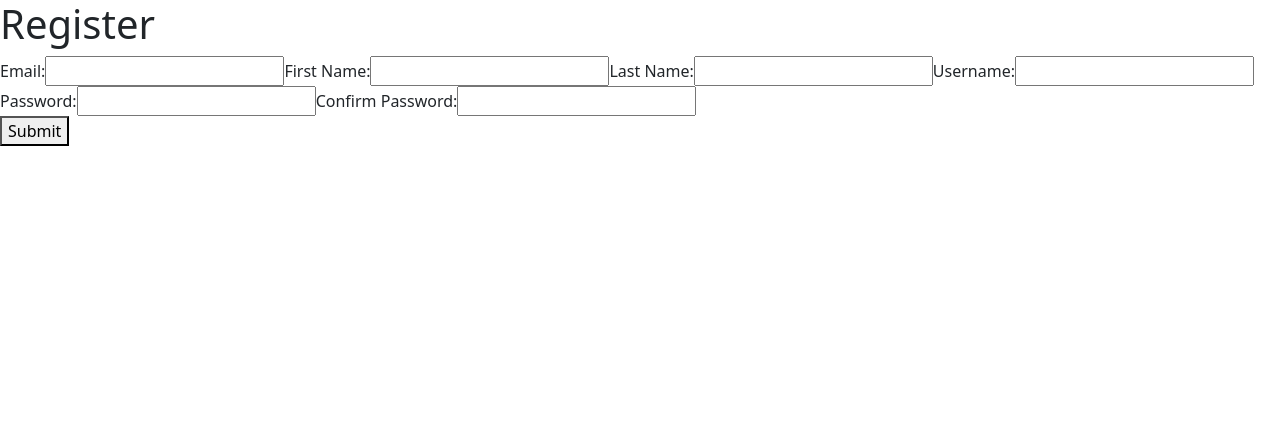
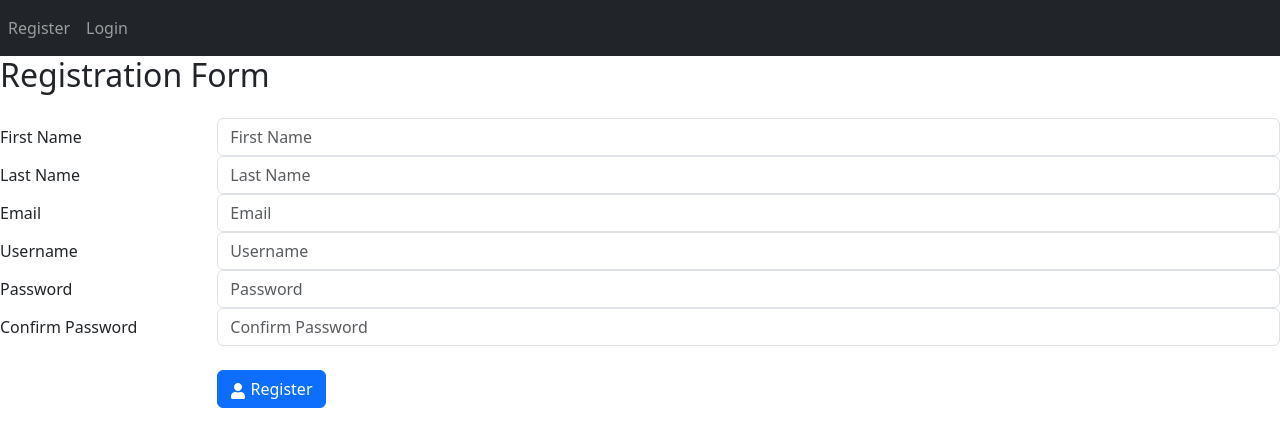
Before and after one commit to ronvic12/CalorieTrack, a React (Create React App) app: page /register in a window 1280 px wide. Shown: the top 446 px of the page. Built offline with nearby package versions, Linux system fonts and the light colour scheme; no server answers.

Commit message:
need to work more login page and user authorization, input validation

```diff
--- a/package.json
+++ b/package.json
@@ -21,6 +21,7 @@
     "react": "^18.2.0",
     "react-bootstrap": "^2.9.2",
     "react-dom": "^18.2.0",
+    "react-icons": "^5.0.1",
     "react-router-dom": "^6.19.0",
     "react-scripts": "^5.0.1",
     "sequelize": "^6.35.2",
--- a/src/App.js
+++ b/src/App.js
@@ -8,7 +8,7 @@ import Welcome from "./views/WelcomePage"
  function App() {
   return (
       <Routes>
-        <Route path="/" element={<Welcome/>}/>
+        <Route exact path="/" element={<Welcome/>}/>
         <Route path="/register" element={<Register/>}/>
         <Route path="/dashboard" element={<Dashboard/>}/>
         <Route path="/login" element={<Login/>}/>
--- a/src/index.js
+++ b/src/index.js
@@ -2,6 +2,7 @@ import ReactDOM from "react-dom/client";
 import { BrowserRouter} from "react-router-dom";
 import App from './App';
 import React from 'react';
+import 'bootstrap/dist/css/bootstrap.min.css';
 const root = ReactDOM.createRoot(document.getElementById('root'));
 root.render(
   <React.StrictMode>
--- a/src/views/Register.js
+++ b/src/views/Register.js
@@ -1,18 +1,23 @@
 import React, { useState,useEffect } from 'react';
 import axios from 'axios';
 import { useNavigate } from 'react-router-dom';
+import NavBar from "./NavBar/NavBar"
+import { Form, Button, Col, Row } from 'react-bootstrap';
+import { FaUser } from 'react-icons/fa';
+
 function Register() {
   const [email, setEmail] = useState('');
   const [username, setUsername] = useState('');
   const [FirstName, setFirstName] = useState('');
   const [LastName, setLastName] = useState('');
   const [password, setPassword] = useState('');
-  const [confirmpassword, setconfirmpassword] = useState('');
+  const [confirmpassword, setConfirmpassword] = useState('');
   const [message, setMessage] = useState('');
 
   const navigate = useNavigate();
-  const handleRegistration = () => {
-    axios.post('http://localhost:4000/api/auth/Register', { email,FirstName,LastName,username, password, confirmpassword })
+  const handleRegistration = (e) => {
+    e.preventDefault(); // this prevents default page when submitting
+    axios.post('http://localhost:4000/api/auth/Register', { FirstName,LastName,email,username, password, confirmpassword })
       .then((response) => {
         console.log(response)
         setMessage(response.data.msg);
@@ -25,35 +30,74 @@ function Register() {
   };
 
   return (
-    <div className="App">
-      <h1>Register</h1>
-      <label>
-        Email:
-        <input type="text" value={email} onChange={(e) => setEmail(e.target.value)} />
-      </label>
-      <label>
-        First Name:
-        <input type="text" value={FirstName} onChange={(e) => setFirstName(e.target.value)} />
-      </label>
-      <label>
-        Last Name:
-        <input type="text" value={LastName} onChange={(e) => setLastName(e.target.value)} />
-      </label>
-      <label>
-        Username:
-        <input type="text" value={username} onChange={(e) => setUsername(e.target.value)} />
-      </label>
-      <br />
-      <label>
-        Password:
-        <input type="password" value={password} onChange={(e) => setPassword(e.target.value)} />
-      </label>
-      <label>
-        Confirm Password:
-        <input type="password" value={confirmpassword} onChange={(e) => setconfirmpassword(e.target.value)} />
-      </label>
-      <br />
-      <button onClick={handleRegistration}>Submit</button>
+       <div>
+         <NavBar></NavBar>
+      <h2 className="mb-4">Registration Form</h2>
+      <Form onSubmit={handleRegistration}>
+        <Form.Group as={Row} controlId="formHorizontalFirstName">
+          <Form.Label column sm={2}>
+            First Name
+          </Form.Label>
+          <Col sm={10}>
+            <Form.Control type="text" placeholder="First Name" value = {FirstName} onChange={(e) => setFirstName(e.target.value)} />
+          </Col>
+        </Form.Group>
+
+        <Form.Group as={Row} controlId="formHorizontalLastName">
+          <Form.Label column sm={2}>
+            Last Name
+          </Form.Label>
+          <Col sm={10}>
+            <Form.Control type="text" placeholder="Last Name" value = {LastName}  onChange={(e) => setLastName(e.target.value)} />
+          </Col>
+        </Form.Group>
+
+        <Form.Group as={Row} controlId="formHorizontalEmail">
+          <Form.Label column sm={2}>
+            Email
+          </Form.Label>
+          <Col sm={10}>
+            <Form.Control type="email" placeholder="Email" value = {email} onChange={(e) => setEmail(e.target.value)} />
+          </Col>
+        </Form.Group>
+
+        <Form.Group as={Row} controlId="formUsername">
+          <Form.Label column sm={2}>
+            Username
+          </Form.Label>
+          <Col sm={10}>
+            <Form.Control type="text" placeholder="Username" value = {username} onChange={(e) => setUsername(e.target.value)} />
+          </Col>
+        </Form.Group>
+
+        <Form.Group as={Row} controlId="formHorizontalPassword">
+          <Form.Label column sm={2}>
+            Password
+          </Form.Label>
+          <Col sm={10}>
+            <Form.Control type="password" placeholder="Password" value = {password} onChange={(e) => setPassword(e.target.value)} />
+          </Col>
+        </Form.Group>
+
+        <Form.Group as={Row} controlId="formHorizontalConfirmPassword">
+          <Form.Label column sm={2}>
+            Confirm Password
+          </Form.Label>
+          <Col sm={10}>
+            <Form.Control type="password" placeholder="Confirm Password" value = {confirmpassword} onChange={(e) => setConfirmpassword(e.target.value)} />
+          </Col>
+        </Form.Group>
+
+        <Form.Group as={Row}>
+          <Col sm={{ span: 10, offset: 2 }}>
+          <br/>
+            <Button type="submit">
+
+              <FaUser /> Register
+            </Button>
+          </Col>
+        </Form.Group>
+      </Form>
       <p>{message}</p>
     </div>
   );
```
Also changed, not shown: 2 other files (tests, documents, lock files or other folders).
